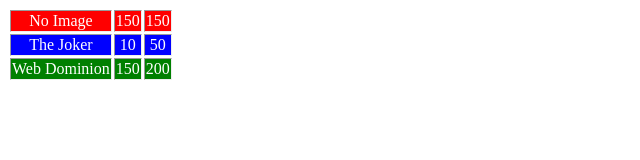
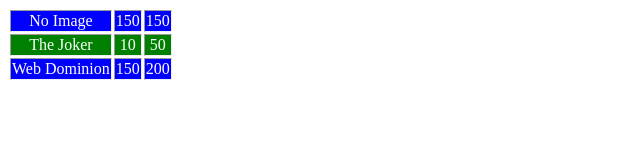
Before and after one commit to martinpastore/QuestsProgramacion3, a plain HTML site: page The Table of Doom/index.html in a window 1280 px wide. Shown: the whole page, without its empty margins (0-640 px from the left). Drawn offline with Linux system fonts and the light colour scheme.

Commit message:
change style

```diff
--- a/The Table of Doom/style.css
+++ b/The Table of Doom/style.css
@@ -2,16 +2,12 @@ table{
 	text-align: center;
 	border-style: solid;
 	border: 2px;
+	color: white;
 }
-#ni{
-background-color: red;
-color: white;
+tbody tr:nth-child(odd){
+background-color: blue;
 }
-#tj{
-background-color: blue;
-color: white;
+
+tbody tr:nth-child(even) {
+background-color: green;
 }
-#wd{
-background-color: green;
-color: white;
-}
```
